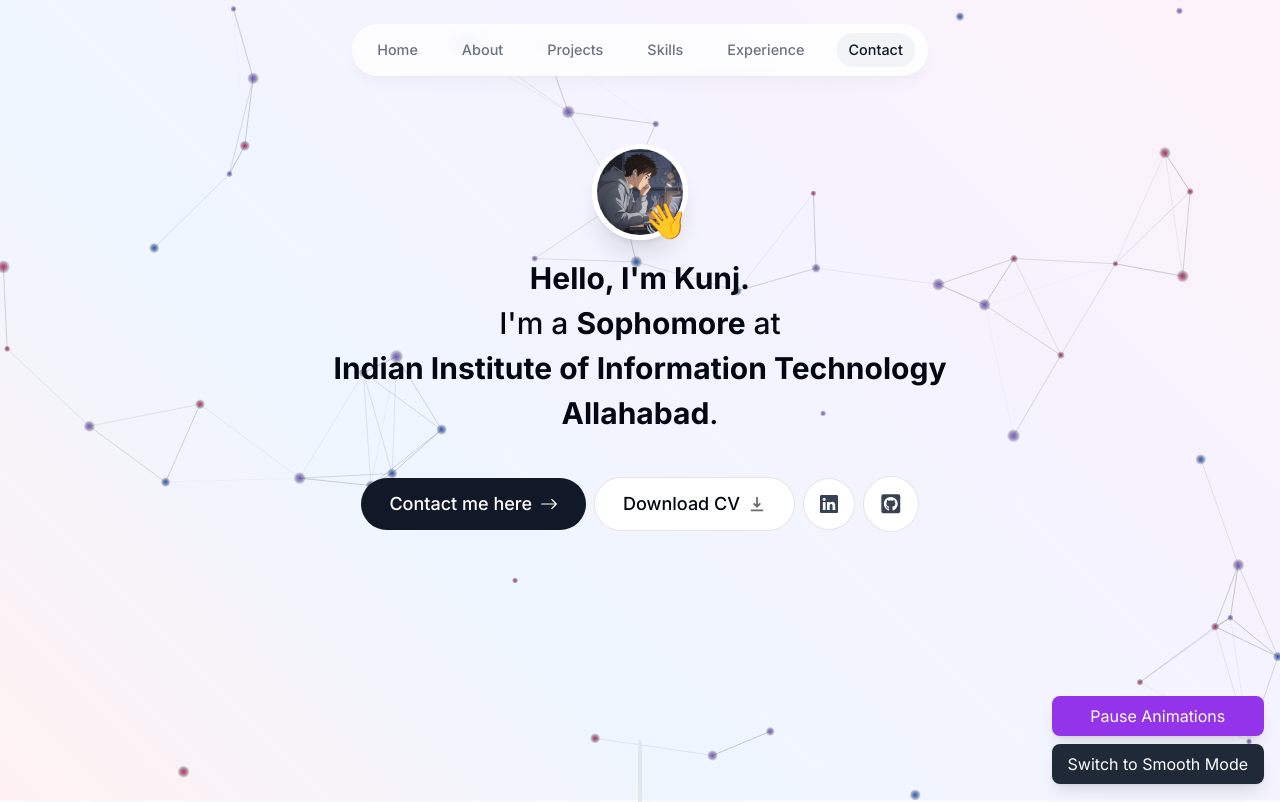
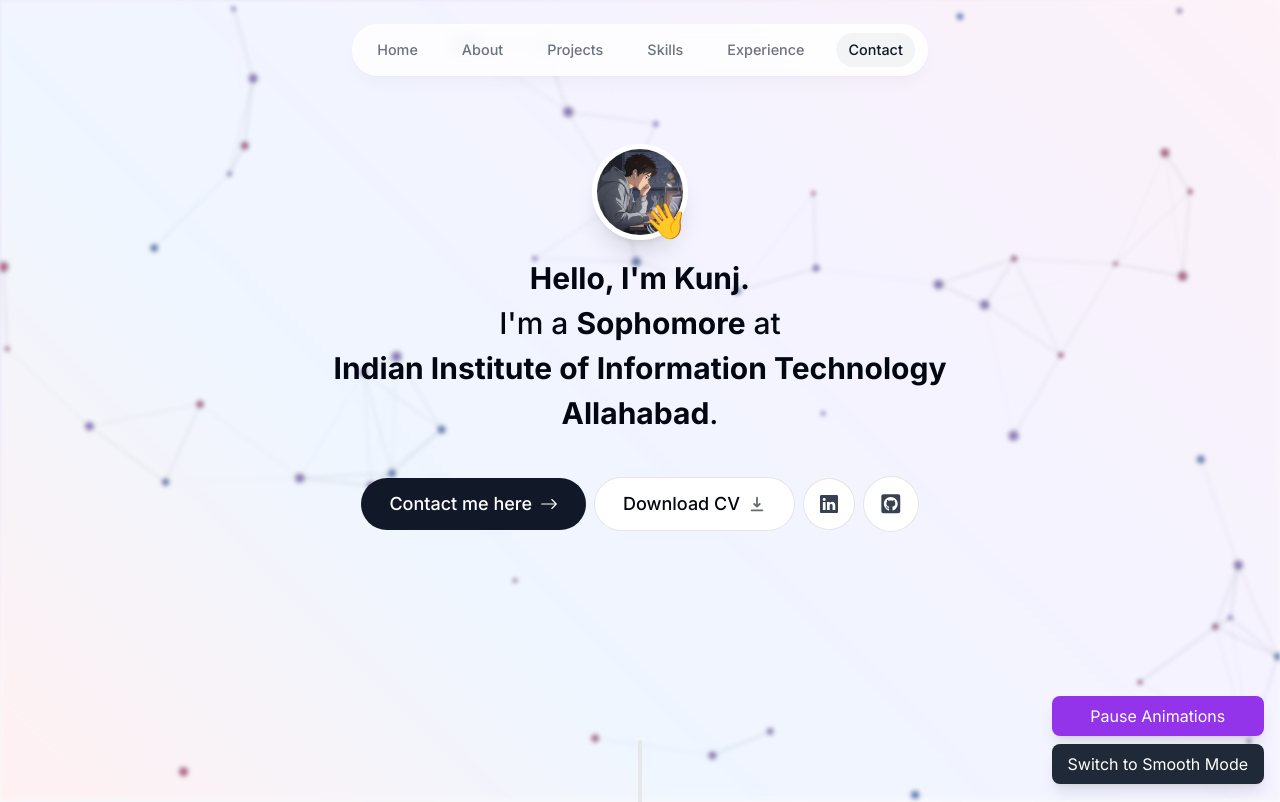
Before and after one commit to kunjsonker/my-portfolio, a Next.js app: page / in a window 1280 px wide. Shown: the top 802 px of the page. Built offline with nearby package versions, Linux system fonts and the light colour scheme.

Commit message:
optimize surreal

```diff
--- a/components/SurrealExperience.tsx
+++ b/components/SurrealExperience.tsx
@@ -177,12 +177,14 @@
   return (
     <canvas
       ref={canvasRef}
+      className='blur-[2px]'
       style={{
         position: 'fixed',
         top: 0,
         left: 0,
         zIndex: -1,
         background: 'linear-gradient(45deg, #fff1f2, #eff6ff, #f5f3ff, #fdf2f8)',
+
       }}
     />
   );
@@ -192,7 +194,7 @@
 
 const FallbackBackground = () => (
   <div
-    className="fixed inset-0"
+    className="fixed inset-0 "
     style={{
       background: 'linear-gradient(45deg, #fff1f2, #eff6ff, #f5f3ff, #fdf2f8)',
       zIndex: -1,
@@ -213,7 +215,7 @@
   }, []);
 
   return (
-    <motion.div style={{ minHeight: '0vh' }}>
+    <motion.div style={{ minHeight: '0vh' }} >
       {/* Render static fallback on server, animated canvas on client */}
       {isClient ? (
         <StarryBackground running={running} mode={mode} />
```
